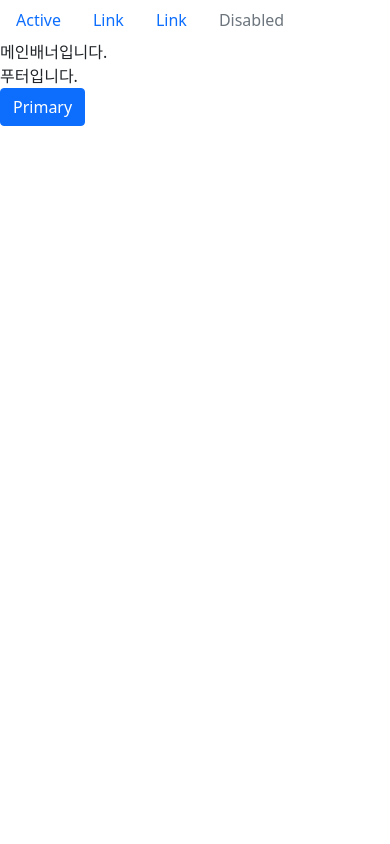
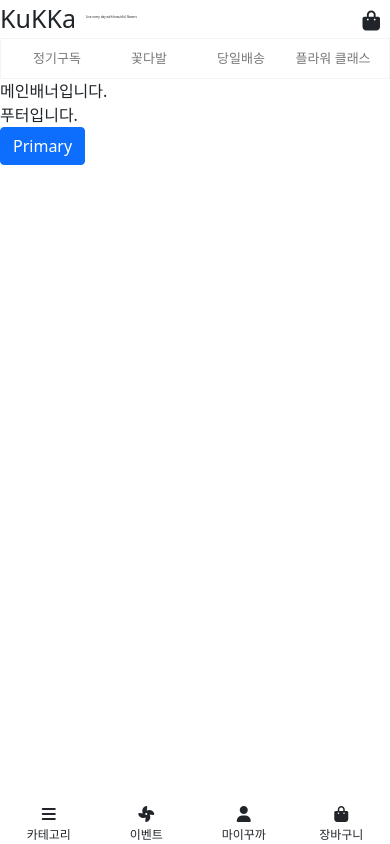
Before and after one commit to dududweb/Pre_Wanted_Kukka, a website: page src/main.html in a window 390 px wide. Drawn offline with nearby package versions, Linux system fonts and the light colour scheme.

Commit message:
Add: Nav바 모바일 레이아웃 작성

```diff
--- /dev/null
+++ b/src/css/nav.css
@@ -0,0 +1,84 @@
+.navContainer {
+  width: 100vw;
+  position: relative;
+}
+.navWrap {
+  width: 100vw;
+}
+.navContainer .logo {
+  font-size: 25px;
+  float: left;
+  margin-right: 10px;
+}
+
+.logobox .logotext {
+  /* position: absolute;
+  top: 18px;
+  left: 100px; */
+  padding-top: 15px;
+  font-size: 3px;
+}
+.navMenubox {
+  width: 100%;
+  float: left;
+  border: 1px solid #f4f4f4;
+  padding: 10px 10px;
+  text-align: center;
+  color: #787878;
+}
+.navMenubox .subscribe {
+  float: left;
+  width: 25%;
+  font-size: 13px;
+}
+.navMenubox .flower {
+  float: left;
+  width: 25%;
+  font-size: 13px;
+}
+.navMenubox .delivery {
+  float: left;
+  width: 25%;
+  font-size: 13px;
+}
+.navMenubox .flowerClass {
+  float: left;
+  font-size: 13px;
+  width: 25%;
+}
+.navBottombox {
+  width: 100%;
+  float: left;
+  position: fixed;
+  bottom: 0;
+  text-align: center;
+  padding-top: 5px;
+}
+.catagorybox {
+  float: left;
+  width: 25%;
+}
+.catagorybox .catagory {
+  font-size: 12px;
+}
+.eventBox {
+  float: left;
+  width: 25%;
+}
+.eventBox .event {
+  font-size: 12px;
+}
+.userBox {
+  float: left;
+  width: 25%;
+}
+.userBox .userkuka {
+  font-size: 12px;
+}
+.shoppingbox {
+  float: left;
+  width: 25%;
+}
+.shoppingbox .shoppingCart {
+  font-size: 12px;
+}
--- a/src/main.html
+++ b/src/main.html
@@ -12,6 +12,11 @@
       integrity="sha384-1BmE4kWBq78iYhFldvKuhfTAU6auU8tT94WrHftjDbrCEXSU1oBoqyl2QvZ6jIW3"
       crossorigin="anonymous"
     />
+    <script
+      src="https://kit.fontawesome.com/caa509c0c0.js"
+      crossorigin="anonymous"
+    ></script>
+    <link rel="stylesheet" href="./css/nav.css" />
     <script src="./js/respond.js"></script>
     <script src="./js/html5shiv.js"></script>
     <script type="text/javascript">
--- a/src/views/nav.html
+++ b/src/views/nav.html
@@ -1,6 +1,36 @@
-<nav class="nav">
-  <a class="nav-link active" aria-current="page" href="#">Active</a>
-  <a class="nav-link" href="#">Link</a>
-  <a class="nav-link" href="#">Link</a>
-  <a class="nav-link disabled">Disabled</a>
-</nav>
+<div class="navContainer">
+  <div class="navWrap">
+    <div class="logobox">
+      <div class="logo">KuKKa</div>
+      <div class="logotext">Live every day with beautiful flowers</div>
+    </div>
+    <i
+      class="fa-solid fa-bag-shopping fa-lg"
+      style="float: right; position: absolute; top: 20px; right: 10px"
+    ></i>
+    <div class="navMenubox">
+      <div class="subscribe">정기구독</div>
+      <div class="flower">꽃다발</div>
+      <div class="delivery">당일배송</div>
+      <div class="flowerClass">플라워 클래스</div>
+    </div>
+    <div class="navBottombox">
+      <div class="catagorybox">
+        <i class="fa-solid fa-bars"></i>
+        <div class="catagory">카테고리</div>
+      </div>
+      <div class="eventBox">
+        <i class="fa-solid fa-fan"></i>
+        <div class="event">이벤트</div>
+      </div>
+      <div class="userBox">
+        <i class="fa-solid fa-user"></i>
+        <div class="userkuka">마이꾸까</div>
+      </div>
+      <div class="shoppingbox">
+        <i class="fa-solid fa-bag-shopping"></i>
+        <div class="shoppingCart">장바구니</div>
+      </div>
+    </div>
+  </div>
+</div>
```
Also changed, not shown: 1 other file.
